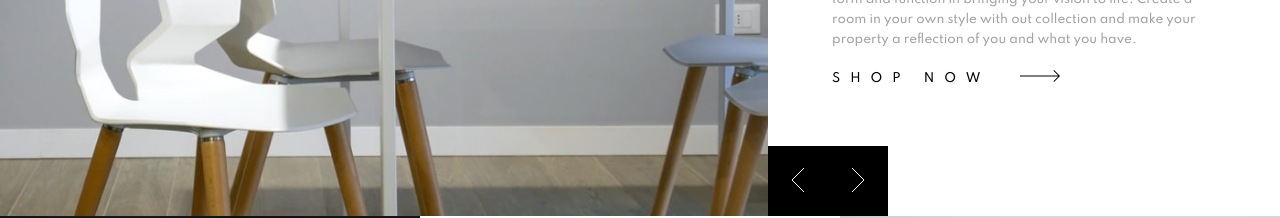
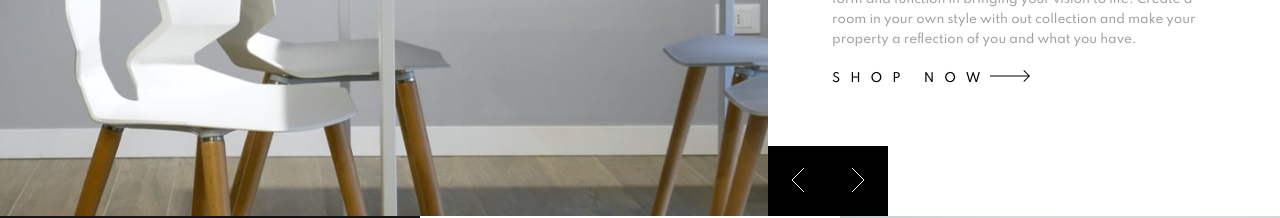
Before and after one commit to MilitusInnocent/room-homepage, a React (Create React App) app: page / in a window 1280 px wide. Shown: the part 272-490 px from the top of the page. Built offline with nearby package versions, Linux system fonts and the light colour scheme.

Commit message:
SVG added to HTML

```diff
--- a/src/components/Header.js
+++ b/src/components/Header.js
@@ -35,7 +35,9 @@
                 <p className="header__textbox__subheading">{headerSlides[current].subheading}</p>
                 <a href="#" className="header__textbox__link">
                     <span>Shop Now</span>
-                    <img src={arrow} alt="" />
+                    <svg width="40" height="12" xmlns="http://www.w3.org/2000/svg">
+                        <path d="M34.05 0l5.481 5.527h.008v.008L40 6l-.461.465v.063l-.062-.001L34.049 12l-.662-.668 4.765-4.805H0v-1h38.206l-4.82-4.86L34.05 0z" fill="#000" fill-rule="nonzero"/>
+                    </svg>
                 </a>
             </div>
         </div>
```
